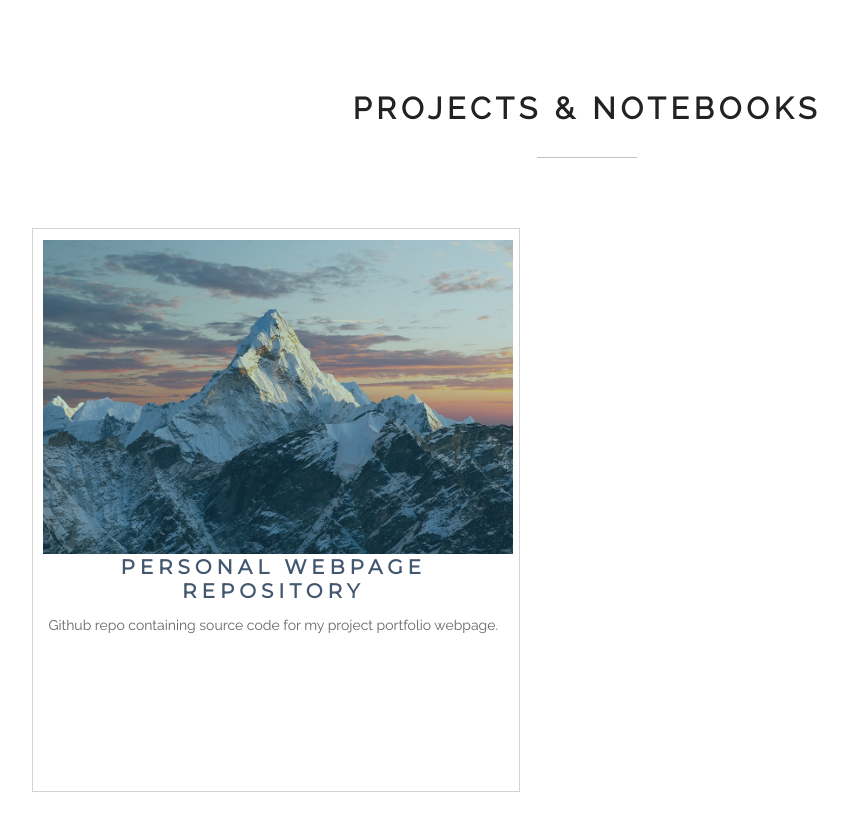
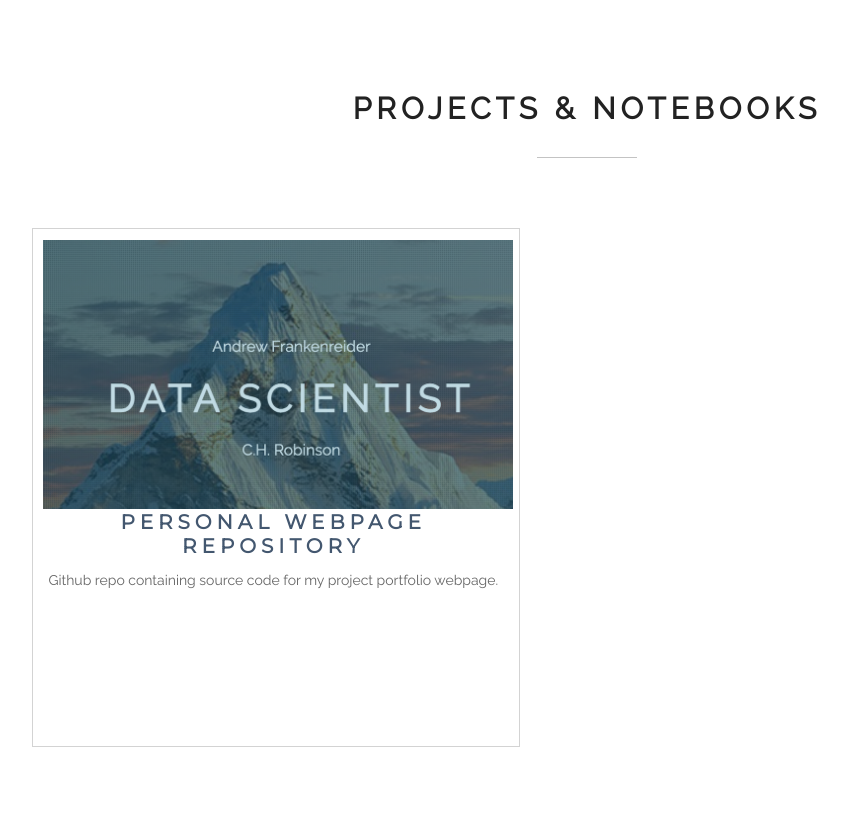
Before and after one commit to afrankenreider/django_mypage, a Django app: page / in a window 1280 px wide. Shown: the part 2200-3032 px from the top of the page, without its empty margins (53-901 px from the left). Run offline with Django 4.2, Linux system fonts and the light colour scheme; data comes from the database, SQL or seed files in the repository; some libraries are stand-ins or nearby versions.

Commit message:
changing to github repo url

```diff
--- a/main/templates/main/main.html
+++ b/main/templates/main/main.html
@@ -189,8 +189,8 @@
 				{% for project in list_projects|slice:":2" %}
 					<div class="card col-xs-12 col-sm-5 col-md-5">
 							<div class="grid wow zoomIn">
-								<figure class="effect-bubba"><a href="https://afrankenreider.herokuapp.com/" target="_blank">
-									{% with 'main/images/main.jpg' as image_static %}
+								<figure class="effect-bubba"><a href="https://github.com/afrankenreider/django_mypage" target="_blank">
+									{% with 'main/images/webpage.png' as image_static %}
 										<img class="card-img-top" src="{% static image_static %}"></a>
 									{% endwith %}
 								</figure>
```
